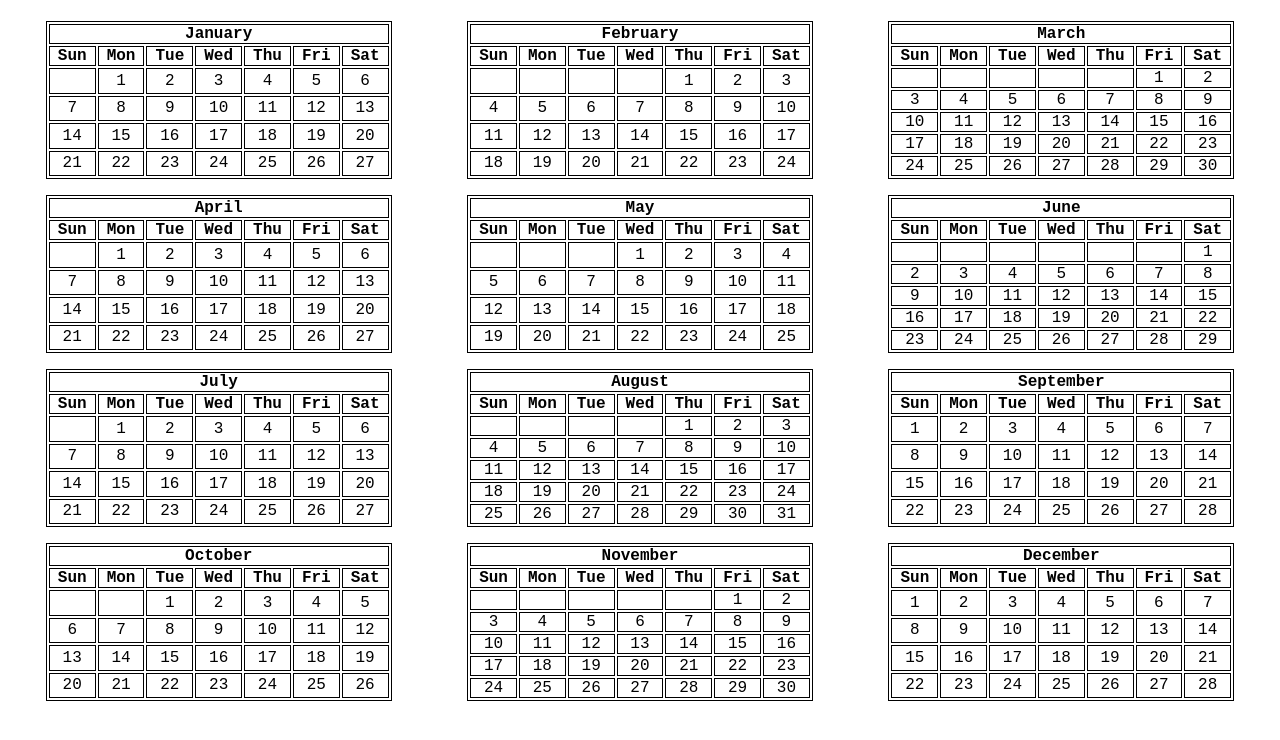
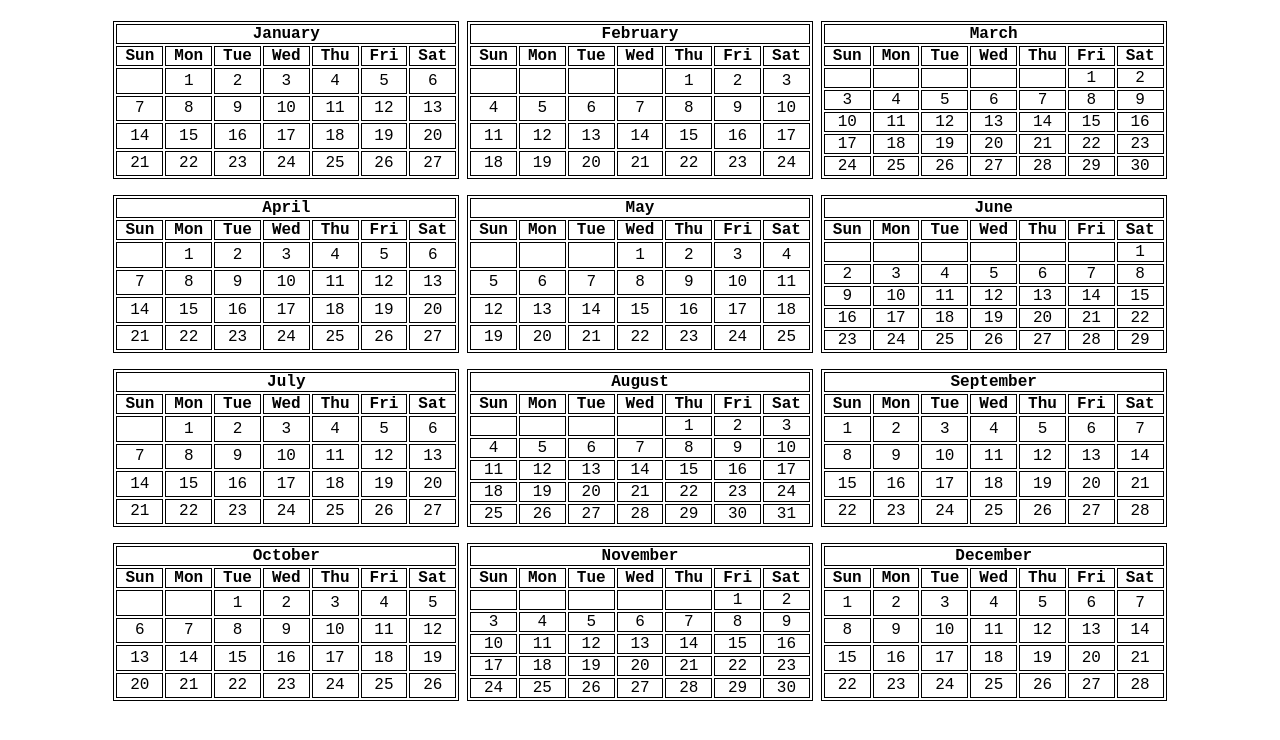
Before and after one commit to HoleInOneGolfer/Social-Media-Post-Manager, a website built with Vite: page index.html in a window 1280 px wide. Shown: the part 56-796 px from the top of the page. Built offline with nearby package versions, Linux system fonts and the light colour scheme.

Commit message:
style minor change

```diff
--- a/src/styles/style.css
+++ b/src/styles/style.css
@@ -11,10 +11,11 @@
         display: flex;
         flex-direction: row;
         flex-wrap: wrap;
+        justify-content: center;
 
         table {
             border: 1px solid black;
-            margin: 0.5rem auto;
+            margin: 0.5rem 0.25rem;
 
             th, td {
                 border: 1px solid black;
```
